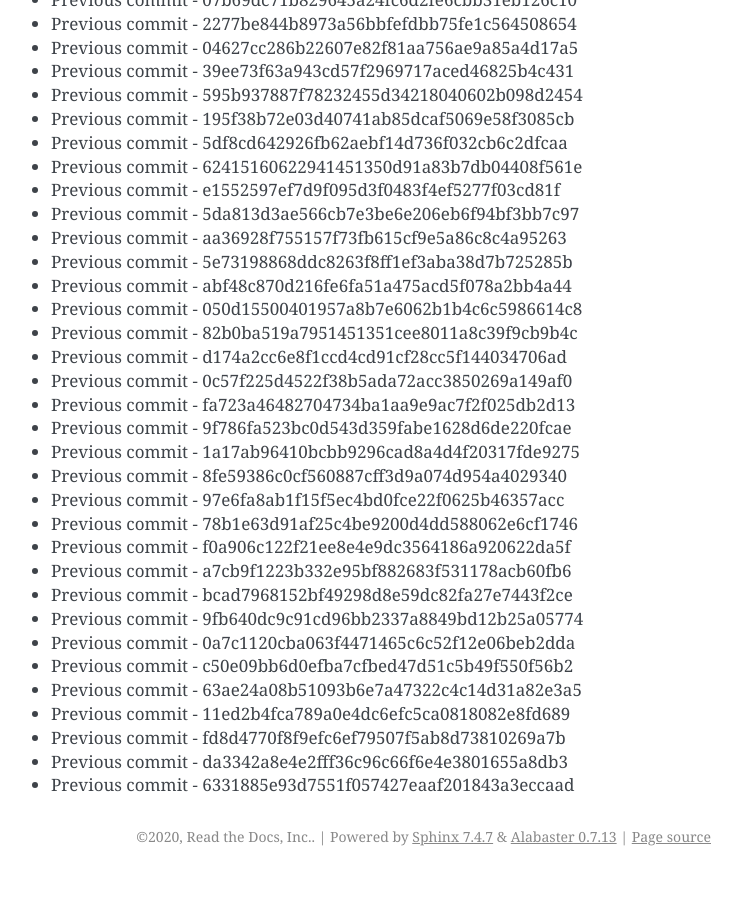
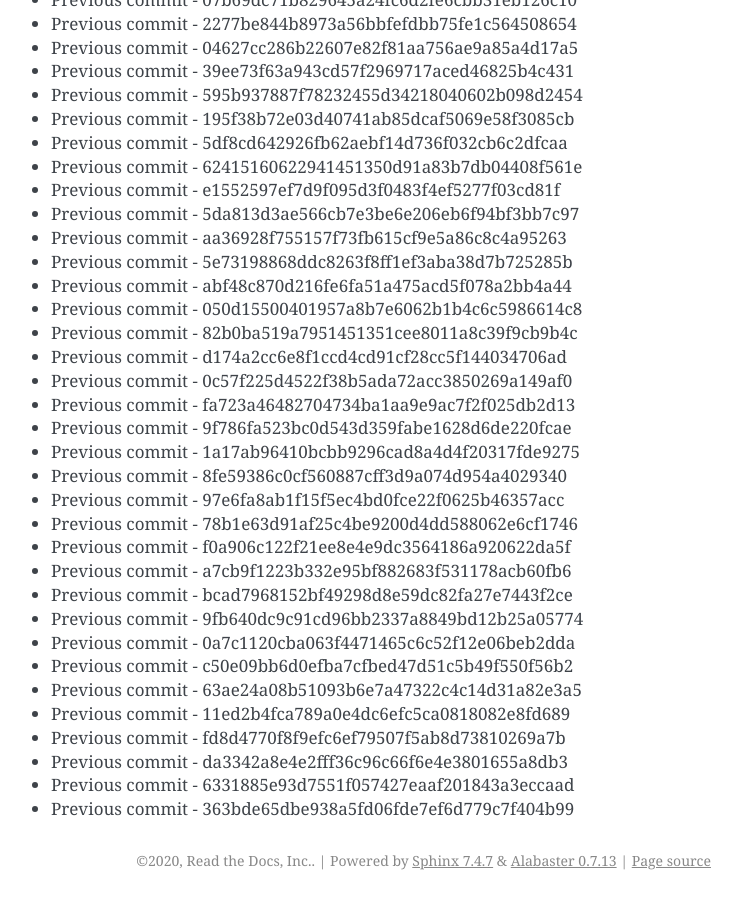
Before and after one commit to readthedocs/rtd-git-stresstest, a Sphinx documentation site: the page built from docs/updates.rst, in a window 1280 px wide and 900 px high, scrolled down 104862 px. Shown: the whole window, without its empty margins (399-1141 px from the left). Built offline with Sphinx 7.4.7, drawn with Linux system fonts in a browser that asks for light colours; before the commit the page ends 105738 px from its top, so only the background shows below that.

Commit message:
Generating commit from previous: 363bde65dbe938a5fd06fde7ef6d779c7f404b99

```diff
--- a/docs/updates.rst
+++ b/docs/updates.rst
@@ -4438,3 +4438,4 @@ It can be tested for any performance characteristics.
 * Previous commit - fd8d4770f8f9efc6ef79507f5ab8d73810269a7b
 * Previous commit - da3342a8e4e2fff36c96c66f6e4e3801655a8db3
 * Previous commit - 6331885e93d7551f057427eaaf201843a3eccaad
+* Previous commit - 363bde65dbe938a5fd06fde7ef6d779c7f404b99
```
